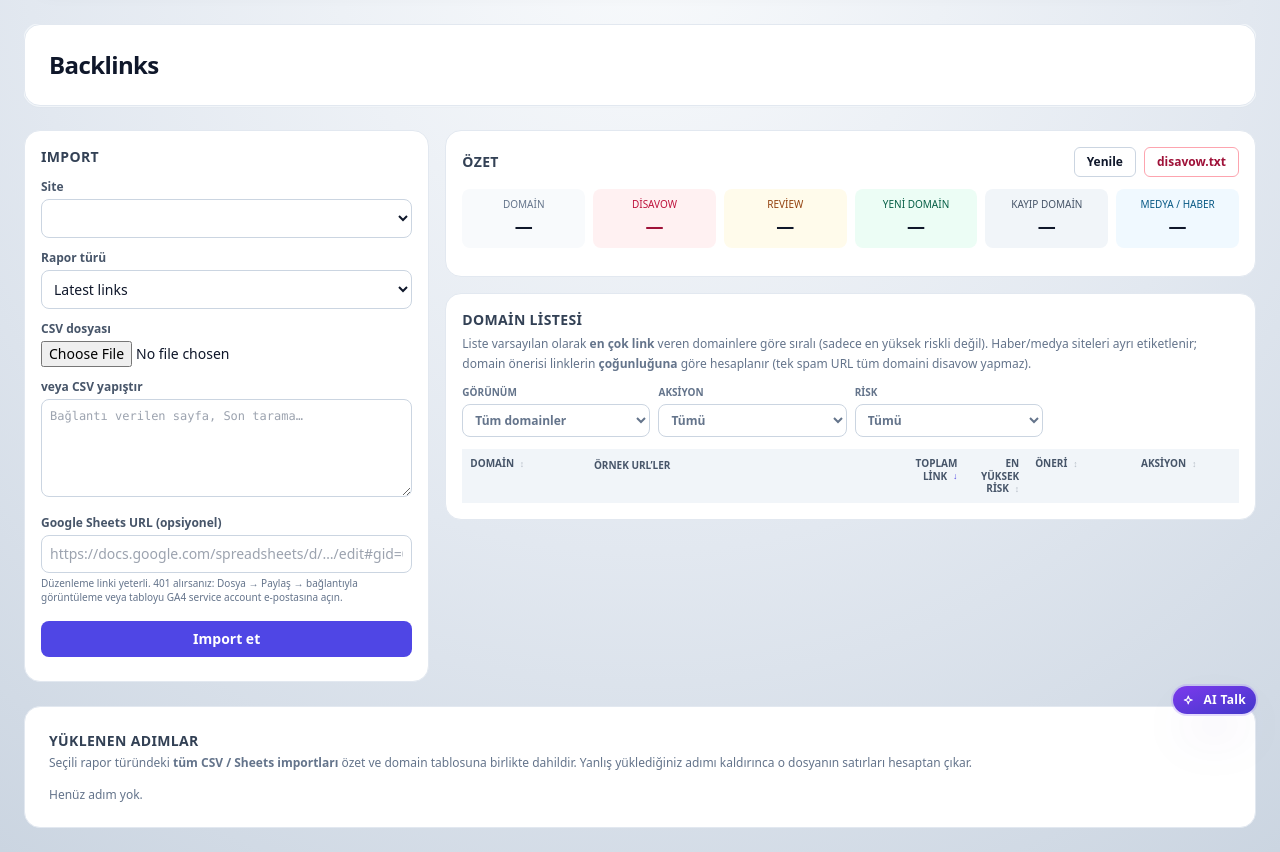
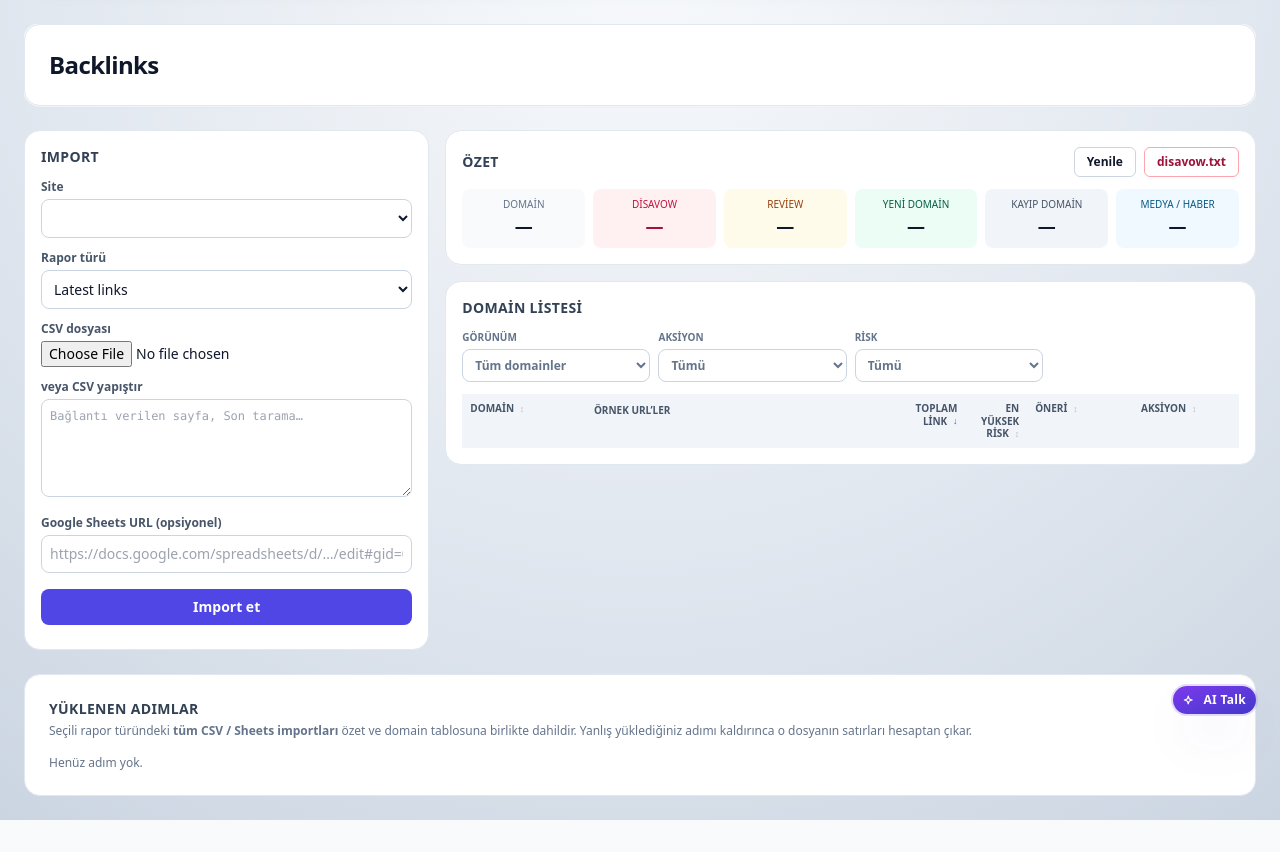
Before and after one commit to cemevecen/seo_agent, a Python web app: template templates/backlinks.html in a window 1280 px wide. Shown: the part 62-914 px from the top of the page. After the commit the page ends 882 px from the top, so only its background shows below. Run offline with Jinja, Linux system fonts and the light colour scheme; the template is opened without the code that fills it, so the values that code supplies are empty; style sheets or scripts are compiled from the project's sources; some libraries are stand-ins or nearby versions.

Commit message:
chore(backlinks): yardım metinlerini kaldır (diff, sheets, domain açıklaması)
Co-authored-by: Cursor <cursoragent@cursor.com>

```diff
--- a/templates/backlinks.html
+++ b/templates/backlinks.html
@@ -164,7 +164,6 @@
       <textarea id="bl-paste" rows="5" class="mt-1 w-full rounded-lg border border-slate-300 bg-white px-2 py-2 font-mono text-xs dark:border-slate-600 dark:bg-slate-950 dark:text-slate-100" placeholder="Bağlantı verilen sayfa, Son tarama…"></textarea>
       <label class="mt-3 block text-xs font-semibold text-slate-600 dark:text-slate-300">Google Sheets URL (opsiyonel)</label>
       <input id="bl-sheets-url" type="url" class="mt-1 w-full rounded-lg border border-slate-300 bg-white px-2 py-2 text-sm dark:border-slate-600 dark:bg-slate-950 dark:text-slate-100" placeholder="https://docs.google.com/spreadsheets/d/…/edit#gid=0" />
-      <p class="mt-1 text-[10px] leading-snug text-slate-500 dark:text-slate-400">Düzenleme linki yeterli. 401 alırsanız: Dosya → Paylaş → bağlantıyla görüntüleme veya tabloyu GA4 service account e-postasına açın.</p>
       <button type="button" id="bl-import-btn" class="mt-4 w-full rounded-lg bg-indigo-600 px-4 py-2 text-sm font-bold text-white hover:bg-indigo-500">Import et</button>
       <p id="bl-import-status" class="mt-2 text-xs text-slate-500 dark:text-slate-400"></p>
     </div>
@@ -186,17 +185,13 @@
           <div class="rounded-lg bg-slate-100 p-2 text-center dark:bg-slate-800/80"><div class="text-[10px] uppercase text-slate-600 dark:text-slate-300">Kayıp domain</div><div id="bl-st-lost" class="text-lg font-bold">—</div></div>
           <div class="rounded-lg bg-sky-50 p-2 text-center dark:bg-sky-950/40"><div class="text-[10px] uppercase text-sky-800 dark:text-sky-200">Medya / haber</div><div id="bl-st-media" class="text-lg font-bold">—</div></div>
         </div>
-        <p id="bl-diff-hint" class="mt-3 text-xs text-slate-500 dark:text-slate-400"></p>
-        <p id="bl-aggregate-hint" class="mt-1 text-xs text-slate-500 dark:text-slate-400"></p>
+        <p id="bl-diff-hint" class="mt-3 hidden text-xs text-slate-500 dark:text-slate-400"></p>
+        <p id="bl-aggregate-hint" class="mt-1 hidden text-xs text-slate-500 dark:text-slate-400"></p>
         <div id="bl-diff-panels" class="mt-4 hidden space-y-3"></div>
       </div>
 
       <div class="rounded-2xl border border-slate-200 bg-white p-4 dark:border-slate-700 dark:bg-slate-900">
         <h2 class="text-sm font-bold uppercase tracking-wide text-slate-700 dark:text-slate-200">Domain listesi</h2>
-        <p class="mt-1 text-xs leading-relaxed text-slate-500 dark:text-slate-400">
-          Liste varsayılan olarak <strong>en çok link</strong> veren domainlere göre sıralı (sadece en yüksek riskli değil).
-          Haber/medya siteleri ayrı etiketlenir; domain önerisi linklerin <strong>çoğunluğuna</strong> göre hesaplanır (tek spam URL tüm domaini disavow yapmaz).
-        </p>
         <div class="mt-3 grid gap-2 sm:grid-cols-2 lg:grid-cols-4">
           <label class="block text-[10px] font-bold uppercase text-slate-500">
             Görünüm
@@ -1220,23 +1215,16 @@
     };
     renderDiffPanels(diff);
     var agg = d.aggregate || {};
-    var hint = diff.has_previous
-      ? "Son iki adım (en yeni vs bir önceki): " +
-        (diff.new_domains || []).length +
-        " yeni domain, " +
-        (diff.lost_domains || []).length +
-        " kaybolan domain (sadece bu iki dosya arasında)."
-      : "İkinci adımdan sonra son iki import arası domain farkı görünür.";
-    document.getElementById("bl-diff-hint").textContent = hint;
-    document.getElementById("bl-aggregate-hint").textContent =
-      (agg.import_count || 0) > 0
-        ? agg.import_count +
-          " adım · " +
-          (agg.rows_total || 0) +
-          " toplam satır · " +
-          (d.domain_total || 0) +
-          " benzersiz domain (tüm adımlar birleşik)."
-        : "";
+    var diffHintEl = document.getElementById("bl-diff-hint");
+    if (diffHintEl) {
+      diffHintEl.textContent = "";
+      diffHintEl.classList.add("hidden");
+    }
+    var aggHintEl = document.getElementById("bl-aggregate-hint");
+    if (aggHintEl) {
+      aggHintEl.textContent = "";
+      aggHintEl.classList.add("hidden");
+    }
     renderImportSteps(d.imports || []);
     blDomainsCache = d.domains || [];
     refreshDomainsView();
```
